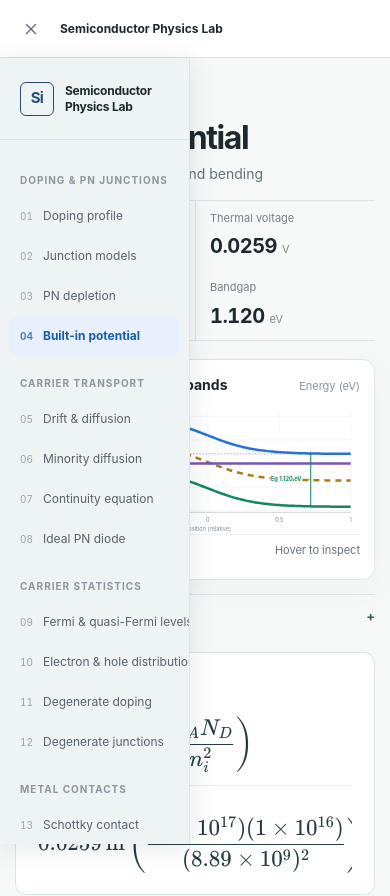
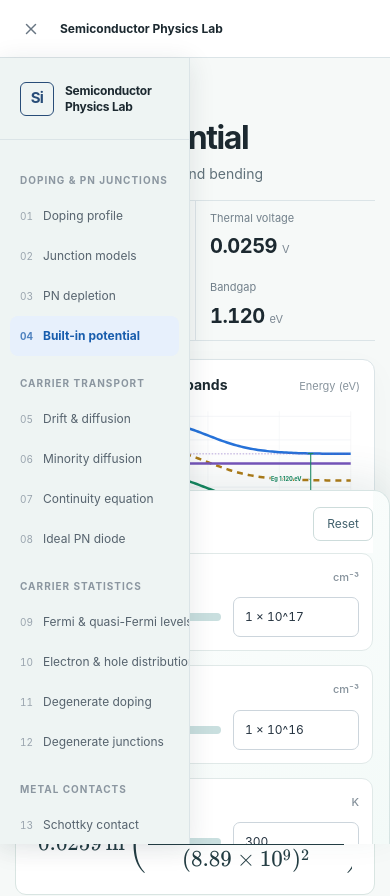
Before and after one commit to jackshisd/Semiconductor-Devices-Demos, a Next.js app: page /built-in-potential in a window 390 px wide. Shown: the top 896 px of the page. Built offline with nearby package versions, Linux system fonts and the light colour scheme.

Commit message:
Keep experiment controls docked at screen bottom

```diff
--- a/app/globals.css
+++ b/app/globals.css
@@ -45,10 +45,11 @@ main { width: 100%; max-width: 1940px; margin: auto; padding: clamp(22px, 1.7vw,
 .page-heading p { margin: 0; color: var(--muted); font-size: clamp(14px, .85vw, 19px); }
 .eyebrow { color: #7b8791; font-size: 10px; font-weight: 720; letter-spacing: .1em; }
 
-.demo-layout { display: grid; grid-template-columns: minmax(0, 1fr); gap: clamp(14px, 1vw, 24px); align-items: start; }
+.demo-layout { display: grid; grid-template-columns: minmax(0, 1fr); gap: clamp(14px, 1vw, 24px); align-items: start; padding-bottom: calc(min(42dvh, 360px) + env(safe-area-inset-bottom) + 16px); }
 .demo-main { min-width: 0; }
-.controls { padding: clamp(16px, 1vw, 24px); border: 1px solid #d7e4e3; border-radius: 16px; background: linear-gradient(135deg, #ffffff, #f3faf8); box-shadow: 0 12px 38px #294b4a0a; }
-.controls-head { display: flex; align-items: center; justify-content: space-between; padding-bottom: 12px; }
+.controls { position: fixed; z-index: 20; bottom: 0; left: clamp(218px, 14vw, 300px); right: 0; max-height: min(42dvh, 360px); overflow-y: auto; padding: clamp(16px, 1vw, 24px) clamp(16px, 1vw, 24px) calc(clamp(16px, 1vw, 24px) + env(safe-area-inset-bottom)); border: 1px solid #d7e4e3; border-bottom: 0; border-radius: 16px 16px 0 0; background: linear-gradient(135deg, #ffffff, #f3faf8); box-shadow: 0 -12px 38px #294b4a1a; }
+.sidebar.closed + .workspace .controls { left: 0; }
+.controls-head { position: sticky; top: calc(-1 * clamp(16px, 1vw, 24px)); z-index: 1; display: flex; align-items: center; justify-content: space-between; padding: clamp(16px, 1vw, 24px) 0 12px; margin-top: calc(-1 * clamp(16px, 1vw, 24px)); background: #fff; }
 .controls h2 { margin: 0; font-size: clamp(18px, 1.15vw, 28px); font-weight: 700; letter-spacing: -.03em; }
 .reset-button { border: 1px solid #cddcdb; border-radius: 7px; background: #fff; color: #42616d; font-size: clamp(12px, .72vw, 16px); padding: 7px 13px; }
 .reset-button:hover { color: #195faa; text-decoration: underline; }
@@ -197,12 +198,14 @@ td { color: #2f3b45; }
 }
 @media (max-width: 1100px) {
   .sidebar { width: 190px; }
+  .controls { left: 190px; }
   .graph-grid { grid-template-columns: 1fr; }
   .schottky-case-grid > .plot-card, .schottky-case-grid > .error-box { flex-basis: 100%; }
   .experiment-list { grid-template-columns: repeat(2, minmax(0, 1fr)); }
 }
 @media (max-width: 850px) {
-  .sidebar { position: fixed; top: 58px; height: calc(100vh - 58px); z-index: 10; box-shadow: 0 4px 25px #1b29371c; }
+  .sidebar { position: fixed; top: 58px; height: calc(100vh - 58px); z-index: 30; box-shadow: 0 4px 25px #1b29371c; }
+  .controls { left: 0; }
   .workspace { width: 100%; }
   .demo-main { width: 100%; }
 }
```
